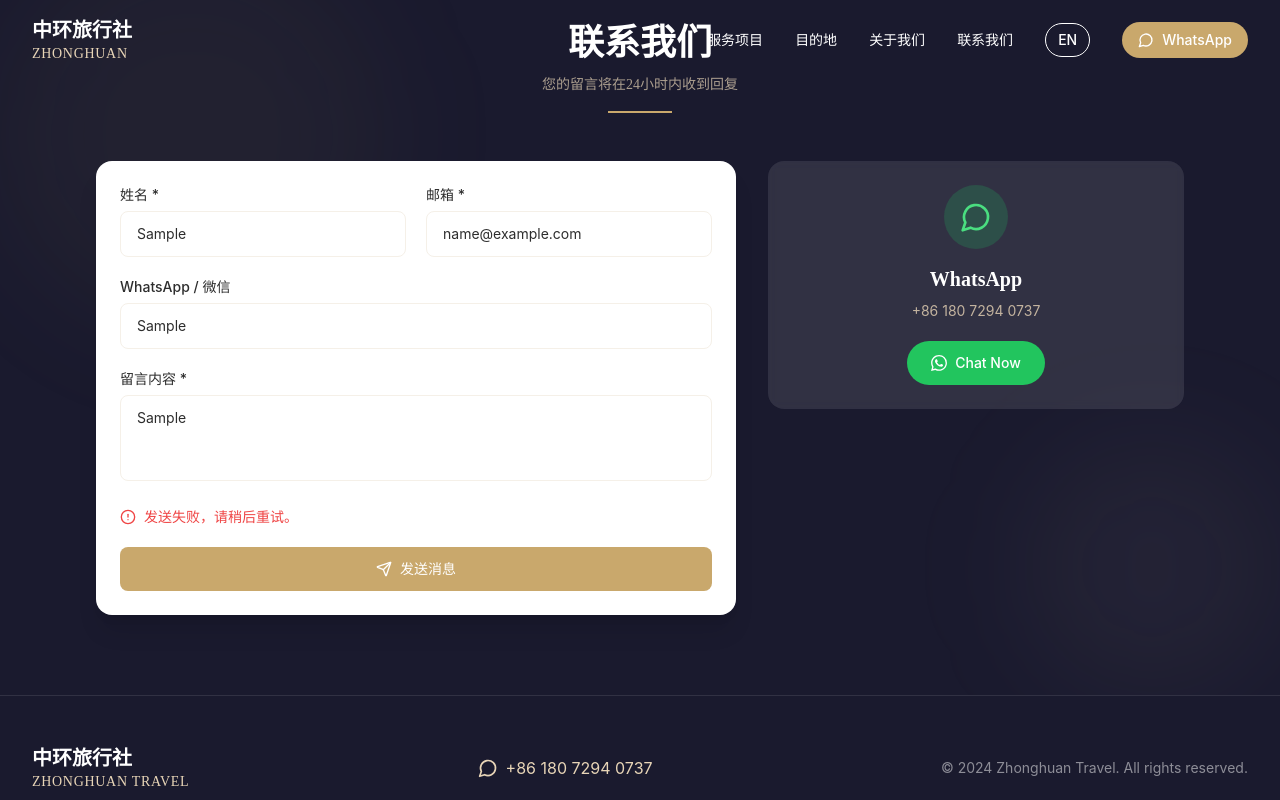
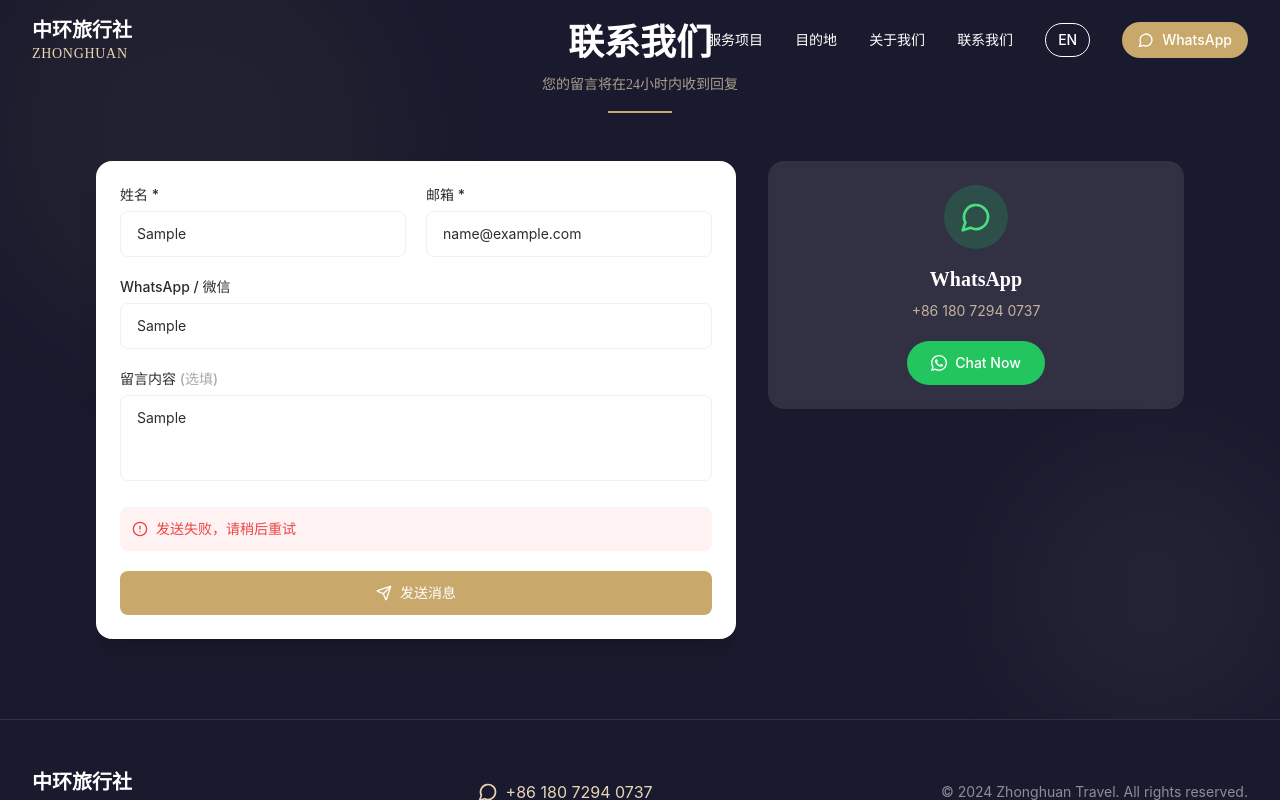
Before and after one commit to LouYuxuan1201/zhonghuan-travel, a Next.js app: page / in a window 1280 px wide. Both pictures are taken after typing "Sample", "name@example.com", "Sample", "Sample" into the empty fields and a click on the button "发送消息". Shown: the part 3474-4274 px from the top of the page. Built offline with nearby package versions, Linux system fonts and the light colour scheme.

Commit message:
Fix: destinations images, rename to Zhonghuan, contact form optional message, error handling

```diff
--- a/components/About.tsx
+++ b/components/About.tsx
@@ -53,7 +53,7 @@ export default function About() {
           >
             <div className="inline-flex items-center gap-2 bg-accent/10 px-4 py-2 rounded-full mb-6">
               <Sparkles className="w-4 h-4 text-accent" />
-              <span className="text-sm font-medium text-accent">关于才那旅行</span>
+              <span className="text-sm font-medium text-accent">关于中环旅行</span>
             </div>
 
             <h2 className="font-serif text-4xl md:text-5xl font-bold text-primary mb-6 leading-tight">
@@ -64,7 +64,7 @@ export default function About() {
             <div className="w-20 h-1 bg-accent mb-8" />
 
             <p className="text-lg text-text/80 leading-relaxed mb-6">
-              才那旅行，汇聚十五载入境旅游精华，致力于为全球旅人呈现最纯正的江南风韵。我们拥有资深旅行策划团队、专属导游网络与完善的服务体系，让每一位远道而来的客人，都能感受到宾至如归的体验。
+              中环旅行，汇聚十五载入境旅游精华，致力于为全球旅人呈现最纯正的江南风韵。我们拥有资深旅行策划团队、专属导游网络与完善的服务体系，让每一位远道而来的客人，都能感受到宾至如归的体验。
             </p>
 
             <p className="text-lg text-text/80 leading-relaxed mb-10">
--- a/components/Contact.tsx
+++ b/components/Contact.tsx
@@ -11,12 +11,12 @@ export default function Contact() {
   const isInView = useInView(ref, { once: true, margin: '-100px' })
   const [isSubmitting, setIsSubmitting] = useState(false)
   const [submitted, setSubmitted] = useState(false)
-  const [error, setError] = useState(false)
+  const [error, setError] = useState<string | null>(null)
 
   const handleSubmit = async (e: React.FormEvent<HTMLFormElement>) => {
     e.preventDefault()
     setIsSubmitting(true)
-    setError(false)
+    setError(null)
 
     const form = e.currentTarget
     const formData = new FormData(form)
@@ -34,10 +34,11 @@ export default function Contact() {
         setSubmitted(true)
         form.reset()
       } else {
-        setError(true)
+        const data = await response.json()
+        setError(data.error || '发送失败，请稍后重试')
       }
     } catch {
-      setError(true)
+      setError('发送失败，请稍后重试')
     } finally {
       setIsSubmitting(false)
     }
@@ -123,11 +124,10 @@ export default function Contact() {
 
                 <div>
                   <label className="block text-sm font-medium text-text mb-1.5">
-                    {t('formMessage')} *
+                    {t('formMessage')} <span className="text-text/40">(选填)</span>
                   </label>
                   <textarea
                     name="message"
-                    required
                     rows={3}
                     className="w-full px-4 py-3 rounded-lg border border-light focus:border-accent focus:ring-2 focus:ring-accent/20 outline-none transition-all resize-none text-sm"
                     placeholder={t('formMessage')}
@@ -135,9 +135,9 @@ export default function Contact() {
                 </div>
 
                 {error && (
-                  <div className="flex items-center gap-2 text-red-500 text-sm">
-                    <AlertCircle className="w-4 h-4" />
-                    {t('formError')}
+                  <div className="flex items-center gap-2 text-red-500 text-sm bg-red-50 p-3 rounded-lg">
+                    <AlertCircle className="w-4 h-4 flex-shrink-0" />
+                    <span>{error}</span>
                   </div>
                 )}
 
@@ -149,7 +149,7 @@ export default function Contact() {
                   {isSubmitting ? (
                     <>
                       <Loader2 className="w-4 h-4 animate-spin" />
-                      Sending...
+                      发送中...
                     </>
                   ) : (
                     <>
--- a/components/Destinations.tsx
+++ b/components/Destinations.tsx
@@ -8,37 +8,37 @@ const destinations = [
   {
     name: '西湖',
     nameEn: 'West Lake',
-    image: 'https://images.unsplash.com/photo-1599538579568-6c4d1b6e1cbf?q=80&w=800',
+    image: 'https://images.unsplash.com/photo-1598902496680-5ac9a6e2d9d5?w=800&q=80',
     description: '杭州',
   },
   {
     name: '乌镇',
     nameEn: 'Wuzhen',
-    image: 'https://images.unsplash.com/photo-1545893835-abaa50cbe628?q=80&w=800',
+    image: 'https://images.unsplash.com/photo-1545893835-abaa50cbe628?w=800&q=80',
     description: '桐乡',
   },
   {
     name: '周庄',
-    nameEn: 'Zhouzhuang',
-    image: 'https://images.unsplash.com/photo-1580502304784-898b462a5fb9?q=80&w=800',
+    nameNameEn: 'Zhouzhuang',
+    image: 'https://images.unsplash.com/photo-1547981609-4b6bfe67ca0b?w=800&q=80',
     description: '苏州',
   },
   {
     name: '外滩',
     nameEn: 'The Bund',
-    image: 'https://images.unsplash.com/photo-1537531383496-f4749b8032cf?q=80&w=800',
+    image: 'https://images.unsplash.com/photo-1523702425897-8af0263b39d6?w=800&q=80',
     description: '上海',
   },
   {
     name: '拙政园',
     nameEn: 'Classical Gardens',
-    image: 'https://images.unsplash.com/photo-1528164344705-47542687000d?q=80&w=800',
+    image: 'https://images.unsplash.com/photo-1528164344705-47542687000d?w=800&q=80',
     description: '苏州',
   },
   {
     name: '灵山小镇',
     nameEn: 'Lingshan',
-    image: 'https://images.unsplash.com/photo-1580477667995-2b94f01c9516?q=80&w=800',
+    image: 'https://images.unsplash.com/photo-1580477667995-2b94f01c9516?w=800&q=80',
     description: '无锡',
   },
 ]
```
